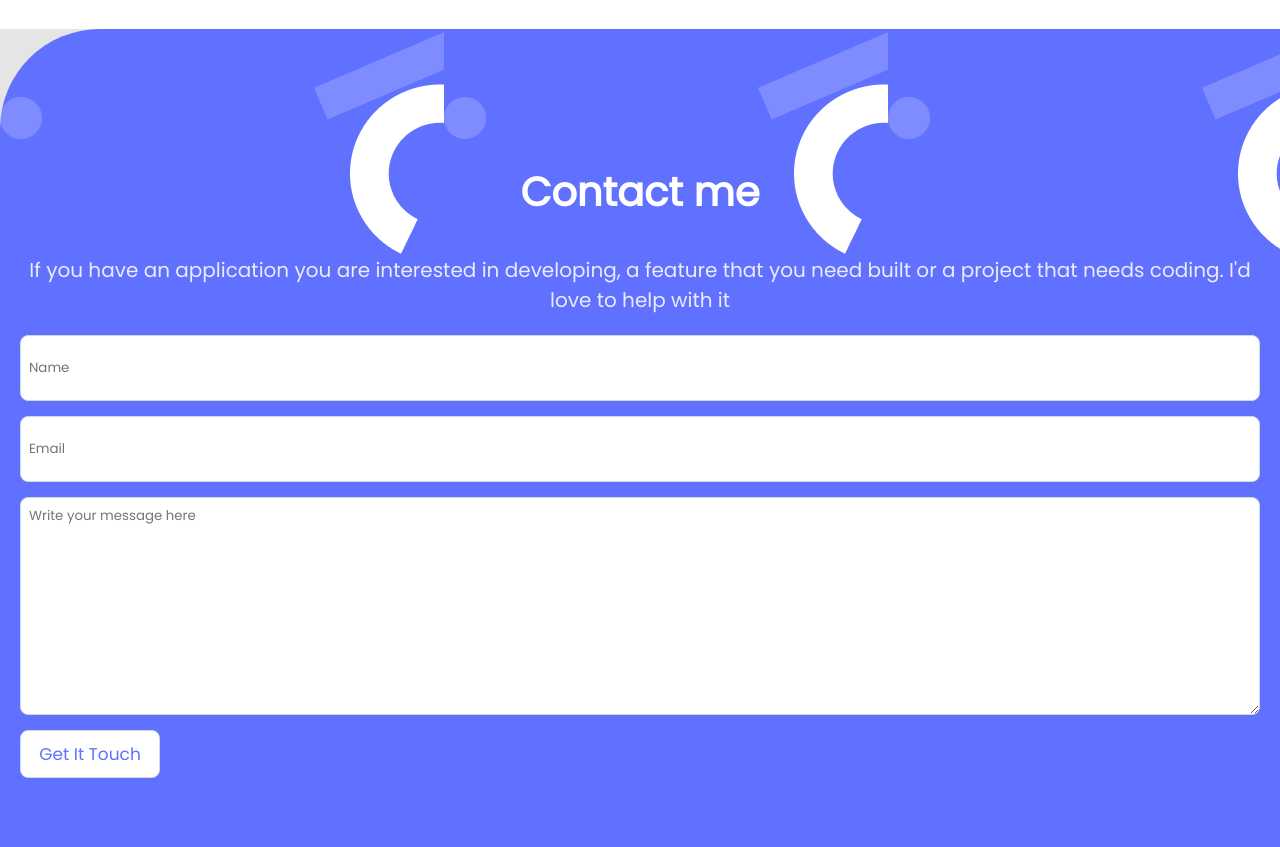
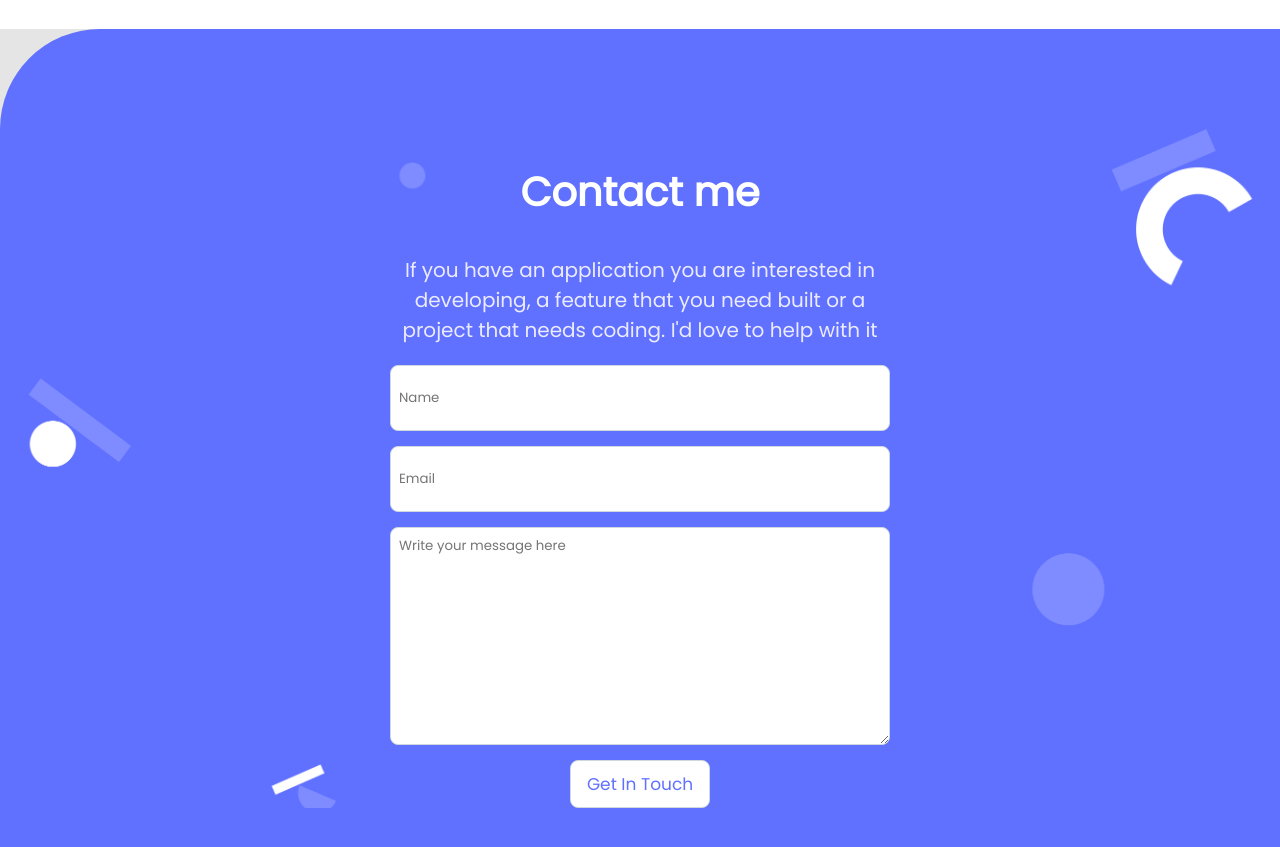
Before and after one commit to MAleemH/muhammad-aleem-portfolio, a plain HTML site: page index.html in a window 1280 px wide. Shown: the part 3980-4827 px from the top of the page. Drawn offline with Linux system fonts and the light colour scheme.

Commit message:
desktop contact form completed

```diff
--- a/css/contact-form.css
+++ b/css/contact-form.css
@@ -1,3 +1,5 @@
+/* css for mobile */
+
 .contact-me {
   border-top-left-radius: 100px;
   height: 680px;
@@ -10,7 +12,11 @@
   padding-bottom: 100px;
   padding-right: 20px;
   padding-left: 20px;
+}
+
+.contact-container {
   background-image: url("../images/contact-form shapes.png");
+  background-size: 100%;
 }
 
 .contact-heading {
@@ -62,3 +68,23 @@ input,
   font-size: 17px;
   color: #6070ff;
 }
+
+/* css for desktop */
+
+@media only screen and (min-width: 768px) {
+  .contact-container {
+    background-image: url("../images/dt-contact-form.png");
+    background-size: 100%;
+    display: flex;
+    flex-direction: column;
+    align-items: center;
+  }
+
+  .contact-item {
+    width: 500px;
+  }
+
+  .contact-button {
+    align-self: center;
+  }
+}
--- a/index.html
+++ b/index.html
@@ -293,13 +293,13 @@
       <div class="contact-container">
 
         <div class="contact-item">
+
           <h2 class="contact-heading">Contact me</h2>
-        </div>
 
-        <div class="contact-item">
           <p class="contact-description">
             If you have an application you are interested in developing, a feature that you need built or a project that needs coding. I'd love to help with it
           </p>
+
         </div>
 
         <div class="contact-item">
@@ -308,7 +308,7 @@
             <input class="form-input" type="text" name="name" maxlength="30" placeholder="Name" required>
             <input class="form-input" type="email" name="email" placeholder="Email" required>
             <textarea class="form-input" name="message" maxlength="500" cols="30" rows="10" placeholder="Write your message here" required></textarea>
-            <button class="button contact-button" type="submit">Get It Touch</button>
+            <button class="button contact-button" type="submit">Get In Touch</button>
           </form>
 
         </div>
```
